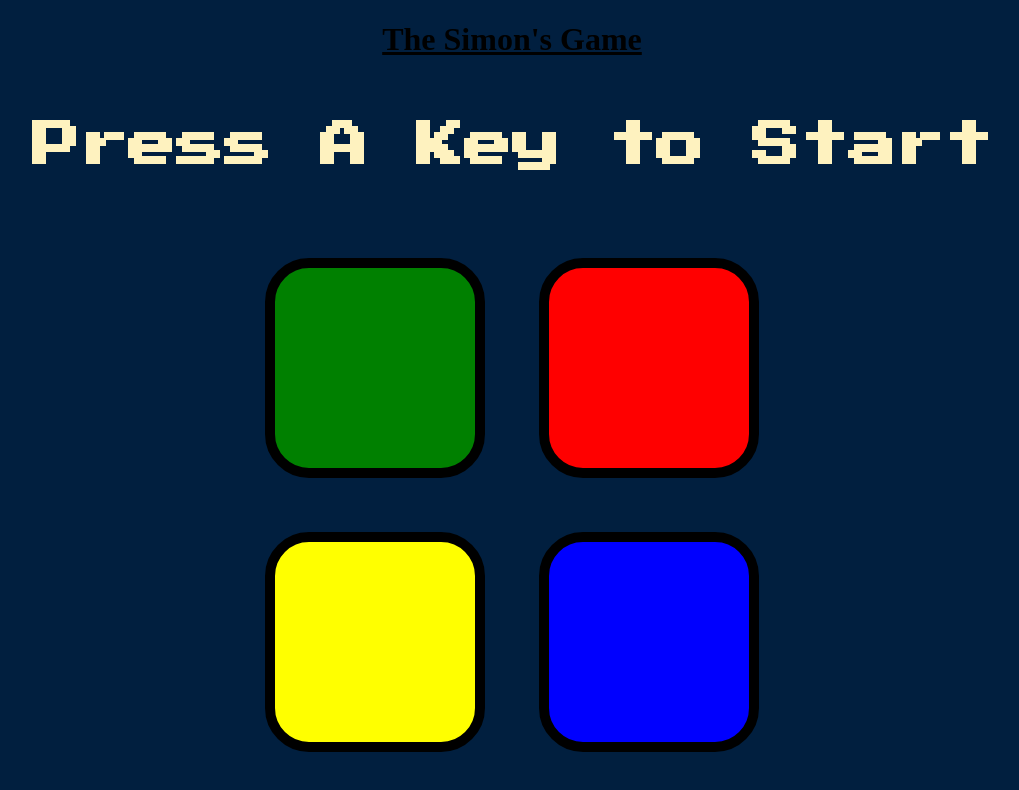
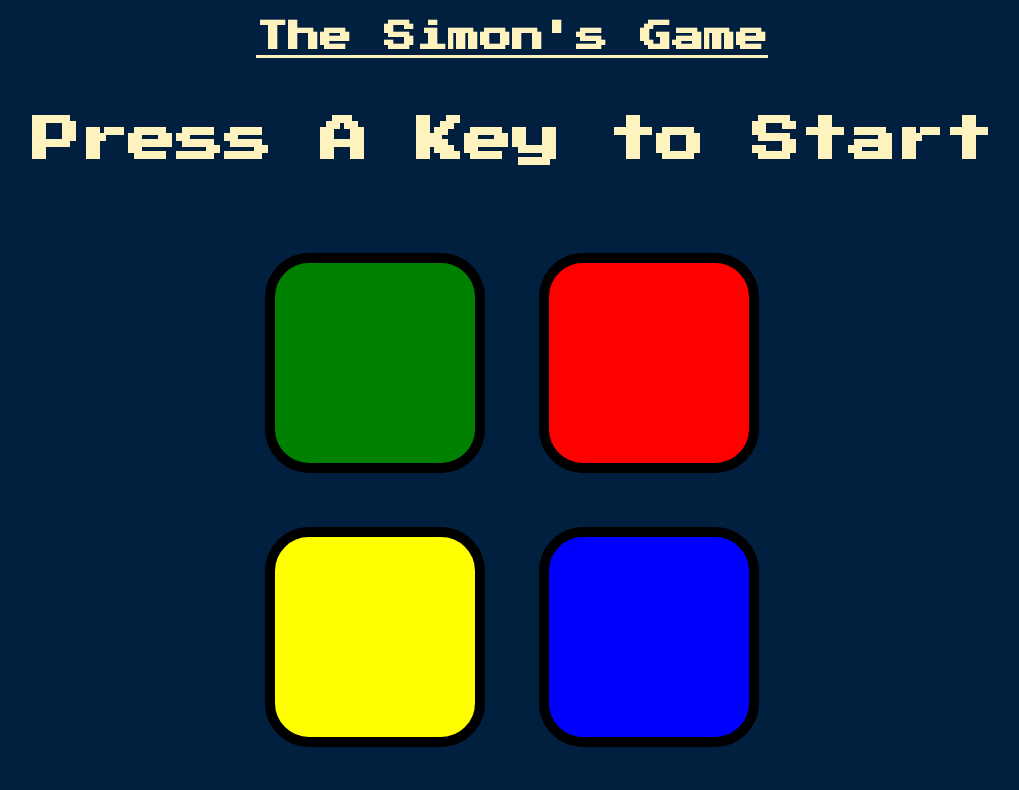
Before and after one commit to Hritik003/Simon-Game-Udemy-Task, a plain HTML site: page index.html in a window 1280 px wide. Shown: the whole page, without its empty margins (128-1147 px from the left). Drawn offline with nearby package versions, Linux system fonts and the light colour scheme.

Commit message:
created style for title

```diff
--- a/styles.css
+++ b/styles.css
@@ -2,7 +2,10 @@ body {
   text-align: center;
   background-color: #011F3F;
 }
-
+#title{
+  color: #FEF2BF;
+    font-family: 'Press Start 2P', cursive;
+}
 #level-title {
   font-family: 'Press Start 2P', cursive;
   font-size: 3rem;
```
